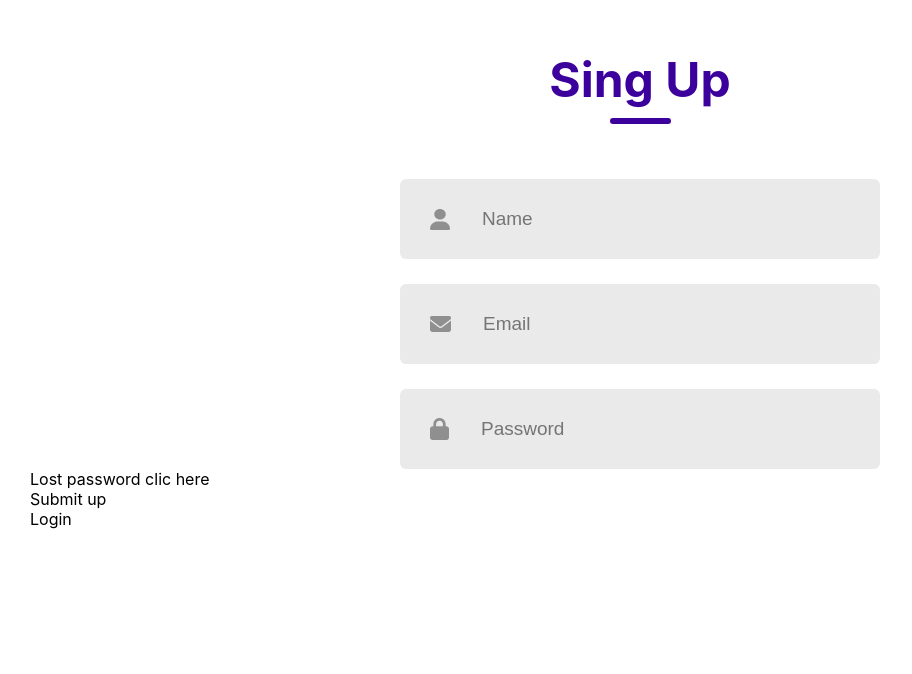
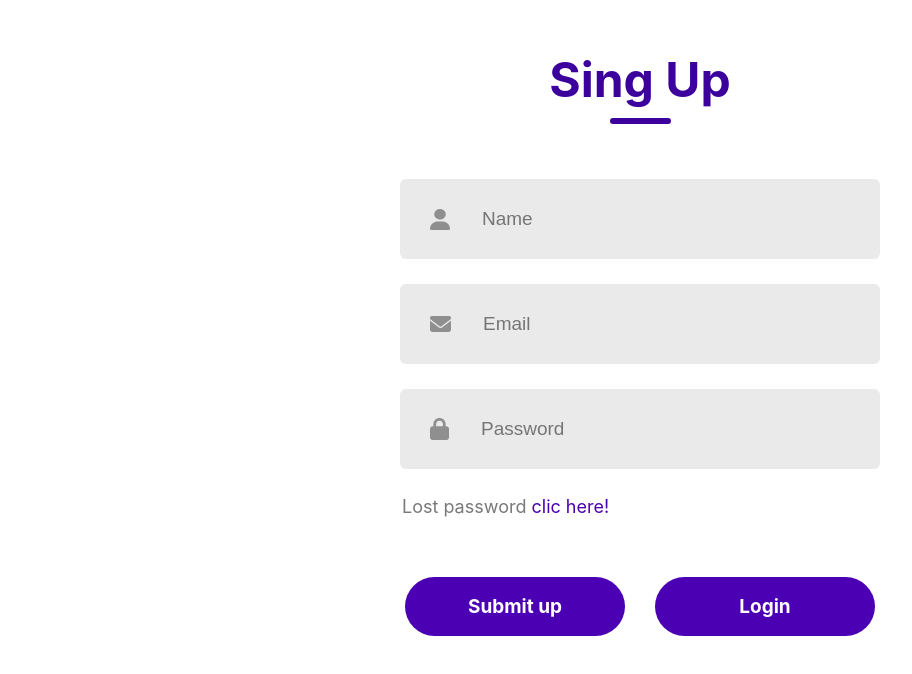
Before and after one commit to anderson92zolis/API-PHARMA-INDUSTRY-PROJECT-FRONTEND, a React (Create React App) app in the folder register_autho_app/: page / in a window 1280 px wide. Shown: the part 210-884 px from the top of the page, without its empty margins (0-912 px from the left). Before the commit the page ends 800 px from the top, so only its background shows below. Built offline with nearby package versions, Linux system fonts and the light colour scheme.

Commit message:
adding the react Login and sig up

```diff
--- a/register_autho_app/src/Components/LoginSingUp/LoginSingUp.css
+++ b/register_autho_app/src/Components/LoginSingUp/LoginSingUp.css
@@ -3,6 +3,7 @@
     flex-direction: column;
     margin: auto;
     margin-top: 200px;
+    width: 600px;
     background: #fff;
     padding: 30px;
 }
@@ -60,3 +61,38 @@
 color: #797979;
 font-size: 19px;
 }
+
+.forgot-password {
+    padding-left: 62px;
+    margin-top: 27px;
+    color: #797979;
+    font-size: 18px;
+}
+
+.forgot-password span {
+    color: #4c00b4;
+    cursor: pointer;
+}
+.submit-container {
+    display: flex;
+    gap: 30px;
+    margin: 60px auto;
+}
+
+.submit {
+    display: flex;
+    justify-content: center;
+    align-items: center;
+    width:220px;
+    height: 59px;
+    color: #fff;
+    background: #4c00b4;
+    border-radius: 50px;
+    font-size: 19px;
+    font-weight: 700;
+    cursor: pointer;
+}
+
+
+.gray {background: #eaeaea;
+color: #676767;}
--- a/register_autho_app/src/Components/LoginSingUp/LoginSingUp.js
+++ b/register_autho_app/src/Components/LoginSingUp/LoginSingUp.jsx
@@ -1,20 +1,24 @@
-import React from "react";
+import React, { useState } from "react";
 import "./LoginSingUp.css";
 import user_icon from "../Assets/person.png";
 import password_icon from "../Assets/password.png";
 import email_icon from "../Assets/email.png";
+
 const LoginSingUp = () => {
+
+  const [action, setAction] = useState("Sing Up")
+
   return (
     <div className="container">
       <div className="header">
-        <div className="text"> Sing Up</div>
+        <div className="text"> {action}</div>
         <div className="underline"> </div>
       </div>
       <div className="inputs">
-        <div className="input">
+       {action==="Login"?<div></div>: <div className="input">
           <img src={user_icon} alt="" />
           <input type="text" placeholder="Name"/>
-        </div>
+        </div>}
         <div className="input">
           <img src={email_icon} alt="" />
           <input type="email" placeholder="Email"/>
@@ -24,10 +28,12 @@
           <input type="password" placeholder="Password" />
         </div>
       </div>
-      <div className="forgot-password"> Lost password <span>clic here</span></div>
+      {action==="Sign Up"?<div></div>: <div className="forgot-password"> Lost password <span>clic here!</span></div>}
+
+
       <div className="submit-container">
-        <div  className="submit">Submit up</div>
-        <div  className="submit">Login</div>
+        <div  className={action==="Login"?"submit gray": "submit"} onClick={()=> {setAction("Sign Up")}}>Submit up</div>
+        <div  className={action==="Sign Up"? "submit gray":"submit"}  onClick={()=> {setAction("Login")}} >Login</div>
 
       </div>
 
```
